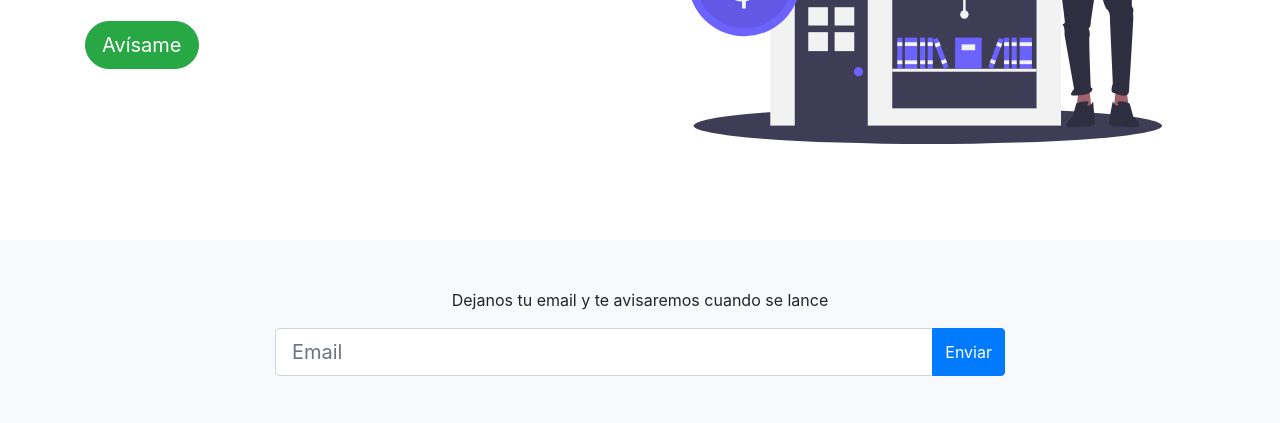
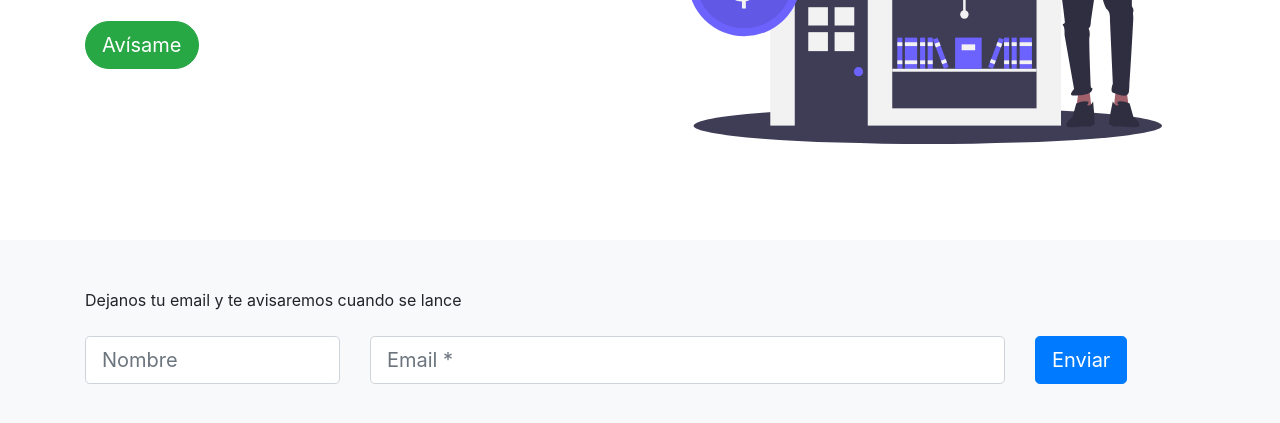
Before and after one commit to nodrys/landing, a plain HTML site: page index.html in a window 1280 px wide. Shown: the part 423-846 px from the top of the page. Drawn offline with nearby package versions, Linux system fonts and the light colour scheme.

Commit message:
newsletter funcionando y se agrego nombre al form

```diff
--- /dev/null
+++ b/assets/css/default.css
@@ -0,0 +1,3 @@
+/* body{
+    font-family: 'Roboto', sans-serif;
+} */
--- a/index.html
+++ b/index.html
@@ -7,6 +7,12 @@
 
     <!-- Bootstrap CSS -->
     <link rel="stylesheet" href="https://stackpath.bootstrapcdn.com/bootstrap/4.5.0/css/bootstrap.min.css" integrity="sha384-9aIt2nRpC12Uk9gS9baDl411NQApFmC26EwAOH8WgZl5MYYxFfc+NcPb1dKGj7Sk" crossorigin="anonymous">
+
+    <!-- Fonts -->
+    <!-- <link href="https://fonts.googleapis.com/css2?family=Roboto:ital,wght@0,100;0,300;0,400;0,500;0,700;0,900;1,100;1,300;1,400;1,500;1,700;1,900&display=swap" rel="stylesheet"> -->
+
+    <!-- CSS Personalizados -->
+    <link rel="stylesheet" href="./assets/css/default.css">
 
     <title>Nodrys Books</title>
   </head>
@@ -62,25 +68,51 @@
 
 
     <!-- Newsletter -->
-    <div class="container-fluid bg-light py-5">
+    <div class="container-fluid bg-light py-5 mb-5">
         <div class="container">
 
-            <div class="row d-flex justify-content-center">
-                <div class="col-10 text-center">
+            <div class="row">
+                <div class="col-12">
                     <p>Dejanos tu email y te avisaremos cuando se lance</p>
                 </div>
             </div>
 
-            <div class="row d-flex justify-content-center">
-                <div class="col-12 col-md-8 text-center ">
-                    <div class="input-group mb-3">
-                        <input type="text" class="form-control form-control-lg" placeholder="Email" aria-label="Recipient's username"
-                          aria-describedby="basic-addon2">
-                        <div class="input-group-append">
-                          <button class="btn btn-primary" type="button">Enviar</button>
+            <div id="mc_embed_signup">
+                <form action="https://gmail.us18.list-manage.com/subscribe/post?u=65019a08bc80f666856501cb4&amp;id=0d01229b5b" method="post" id="mc-embedded-subscribe-form" name="mc-embedded-subscribe-form" class="validate" target="_blank" novalidate>
+
+                    <div  class="row">
+
+                        <!-- Input Nombre -->
+                        <div class="col-12 col-md-3 mt-2">
+                            <input type="text" class="form-control form-control-lg required email" placeholder="Nombre" name="FNAME" id="mce-FNAME">
                         </div>
+                        <!-- Fin Input Nombre -->
+
+                        <!-- Input Email -->
+                        <div class="col-12 col-md-7 mt-2">
+                            <input type="email" class="form-control form-control-lg" placeholder="Email *" name="EMAIL" id="mce-EMAIL" required>
+                        </div>
+                        <!-- Fin Input Email -->
+
+                        <!-- Button -->
+                        <div class="col-12 col-md-2 mt-2">
+                            <div id="mce-responses" class="clear">
+                                <div class="response" id="mce-error-response" style="display:none"></div>
+                                <div class="response" id="mce-success-response" style="display:none"></div>
+                            </div>
+
+                            <div style="position: absolute; left: -5000px;" aria-hidden="true">
+                                <input type="text" name="b_65019a08bc80f666856501cb4_0d01229b5b" tabindex="-1" value="">
+                            </div>
+                            <div class="clear">
+                                <input type="submit" value="Enviar" name="subscribe" id="mc-embedded-subscribe" class="button btn btn-primary btn-lg"></div>
+                            </div>
+                        </div>
+                         <!-- Fin Button -->
+
                     </div>
-                </div>
+
+                </form>
             </div>
 
         </div>
@@ -88,8 +120,7 @@
     <!-- Fin Newsletter -->
 
 
-    <!-- Optional JavaScript -->
-    <!-- jQuery first, then Popper.js, then Bootstrap JS -->
+    <!-- JavaScript -->
     <script src="https://code.jquery.com/jquery-3.5.1.slim.min.js" integrity="sha384-DfXdz2htPH0lsSSs5nCTpuj/zy4C+OGpamoFVy38MVBnE+IbbVYUew+OrCXaRkfj" crossorigin="anonymous"></script>
     <script src="https://cdn.jsdelivr.net/npm/popper.js@1.16.0/dist/umd/popper.min.js" integrity="sha384-Q6E9RHvbIyZFJoft+2mJbHaEWldlvI9IOYy5n3zV9zzTtmI3UksdQRVvoxMfooAo" crossorigin="anonymous"></script>
     <script src="https://stackpath.bootstrapcdn.com/bootstrap/4.5.0/js/bootstrap.min.js" integrity="sha384-OgVRvuATP1z7JjHLkuOU7Xw704+h835Lr+6QL9UvYjZE3Ipu6Tp75j7Bh/kR0JKI" crossorigin="anonymous"></script>
```
